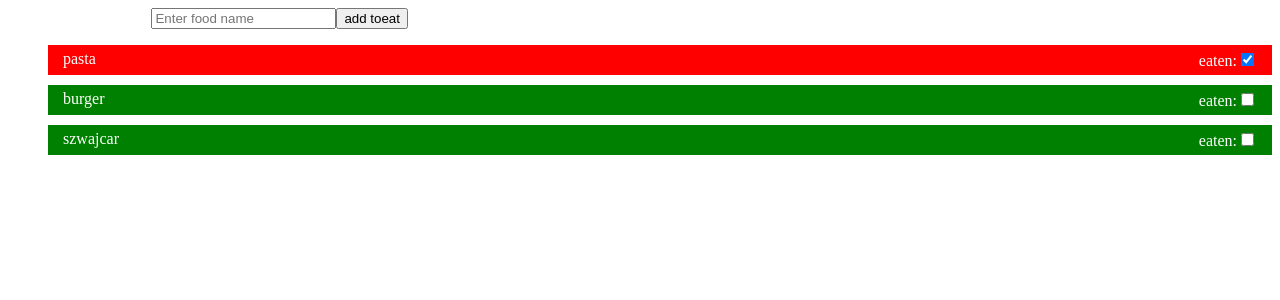
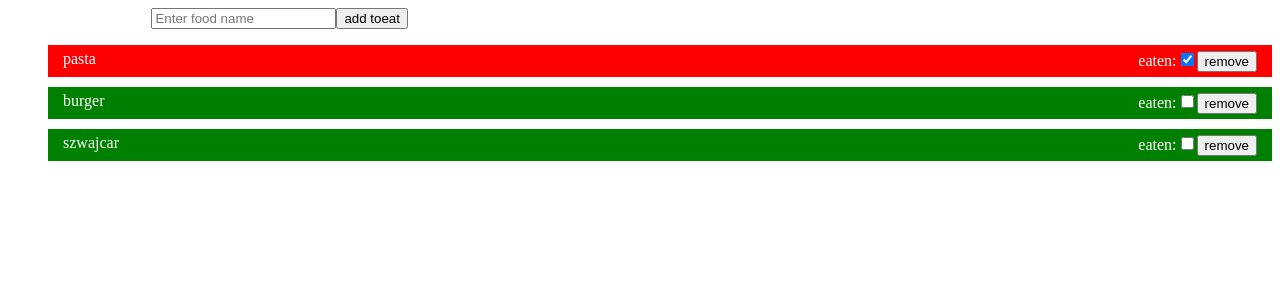
Before and after one commit to mbroderson/to-eat-app, a React app: page / in a window 1280 px wide. Shown: the top 300 px of the page. Built offline with nearby package versions, Linux system fonts and the light colour scheme; the HTML template or start-up script is replaced by a standard one.

Commit message:
Fun fun fun fun

```diff
--- a/package.json
+++ b/package.json
@@ -16,6 +16,7 @@
     "babel-preset-es2015": "6.14.0",
     "babel-preset-react": "6.11.1",
     "react": "15.3.2",
+    "react-addons-update": "15.3.2",
     "react-dom": "15.3.2",
     "webpack": "1.13.2",
     "webpack-dev-server": "1.16.1"
--- a/src/toeat-list-item.jsx
+++ b/src/toeat-list-item.jsx
@@ -14,7 +14,7 @@ export default class ToeatListItem extends React.Component {
   }
 
   render(){
-    const {name} = this.props;
+    const {name, onRemove} = this.props;
     const {eaten} = this.state;
     return (
       <li style={{backgroundColor: eaten ? 'red' : 'green', color: 'white', padding: '5px 15px', marginBottom: 10, display: 'flex', justifyContent: 'space-between' }}>
@@ -22,6 +22,7 @@ export default class ToeatListItem extends React.Component {
         <div>
           <label> eaten:</label>
           <input type='checkbox' checked={eaten} onClick={this.toggleChecbkox}/>
+          <button onClick={onRemove}>remove</button>
         </div>
       </li>
     );
--- a/src/toeat-list.jsx
+++ b/src/toeat-list.jsx
@@ -1,4 +1,5 @@
 import React from 'react';
+import update from 'react-addons-update';
 import ToeatListItem from './toeat-list-item';
 import ToeatForm from './toeat-form';
 
@@ -13,6 +14,7 @@ export default class ToeatList extends React.Component {
     super(props);
     this.state = {toeats: defaultToeats};
     this.onToeatAdd = this.onToeatAdd.bind(this);
+    this.onToeatRemove = this.onToeatRemove.bind(this);
   }
 
   onToeatAdd(name){
@@ -24,6 +26,11 @@ export default class ToeatList extends React.Component {
     })
   }
 
+  onToeatRemove(index){
+    const newToeats = update(this.state.toeats, {$splice: [[index, 1]]});
+    this.setState({toeats: newToeats});
+  }
+
   render(){
     const {toeats} = this.state;
     return (
@@ -31,7 +38,7 @@ export default class ToeatList extends React.Component {
         <ToeatForm onSubmit={this.onToeatAdd}/>
         <ul style={{listStyle: 'none'}}>
           {
-            toeats.map( (toeat) => <ToeatListItem {...toeat} />)
+            toeats.map( (toeat, index) => <ToeatListItem key={toeat.name} onRemove={() => this.onToeatRemove(index)} {...toeat} />)
           }
         </ul>
       </div>
```
